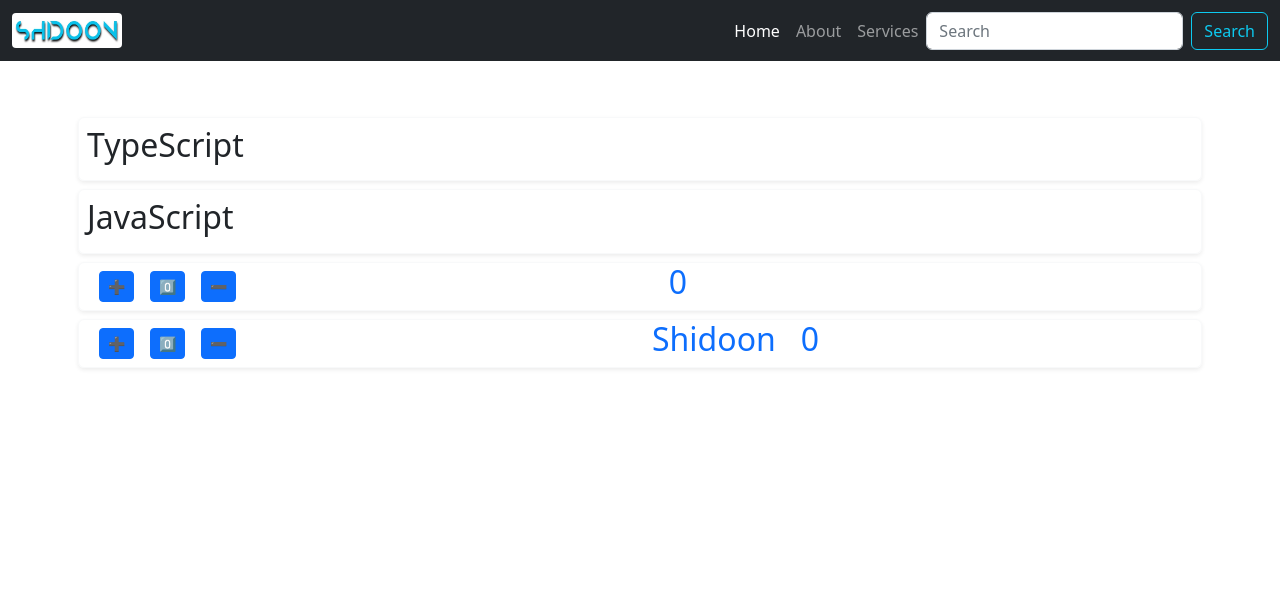
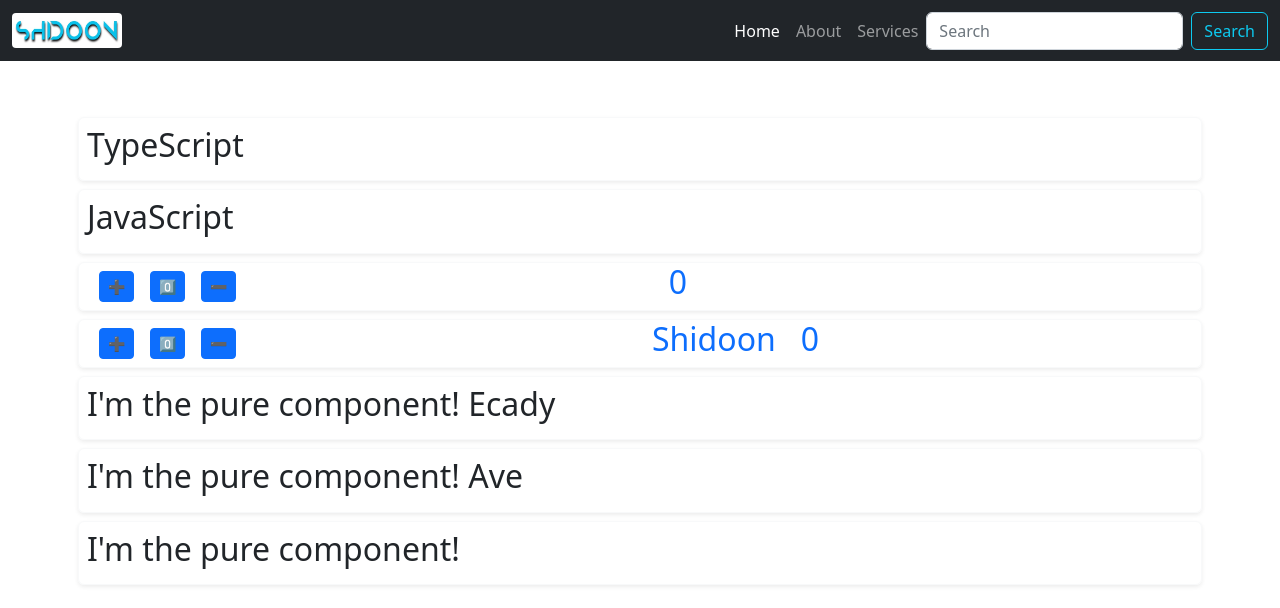
Before and after one commit to AhorIsaac/react-ts-components, a React (Vite) app: page / in a window 1280 px wide. Shown: the top 608 px of the page. Built offline with nearby package versions, Linux system fonts and the light colour scheme.

Commit message:
Pure Component

```diff
--- a/src/App.tsx
+++ b/src/App.tsx
@@ -1,6 +1,7 @@
 import React from "react";
 import Click from "./components/Click";
 import FunctionalComponent from "./components/FunctionalComponent";
+import PureComp from "./components/PureComponent";
 import RegularComponent from "./components/RegularComponent";
 
 const App = () => {
@@ -16,6 +17,9 @@ const App = () => {
             <RegularComponent name="JavaScript" />
             <Click />
             <Click name="Shidoon" />
+            <PureComp name="Ecady" />
+            <PureComp name="Ave" />
+            <PureComp />
           </div>
         </main>
         <footer></footer>
--- /dev/null
+++ b/src/components/PureComponent.tsx
@@ -0,0 +1,18 @@
+import React, { PureComponent } from "react";
+
+class PureComp extends PureComponent<{ name?: string }, {}> {
+  render() {
+    console.log("Pure Component Rendered");
+    return (
+      <>
+        <div className="my-2 mx-auto border border-1 border-light rounded shadow-sm">
+          <h2 className="text-dark p-2">
+            I'm the pure component! {this.props.name}
+          </h2>
+        </div>
+      </>
+    );
+  }
+}
+
+export default PureComp;
```
